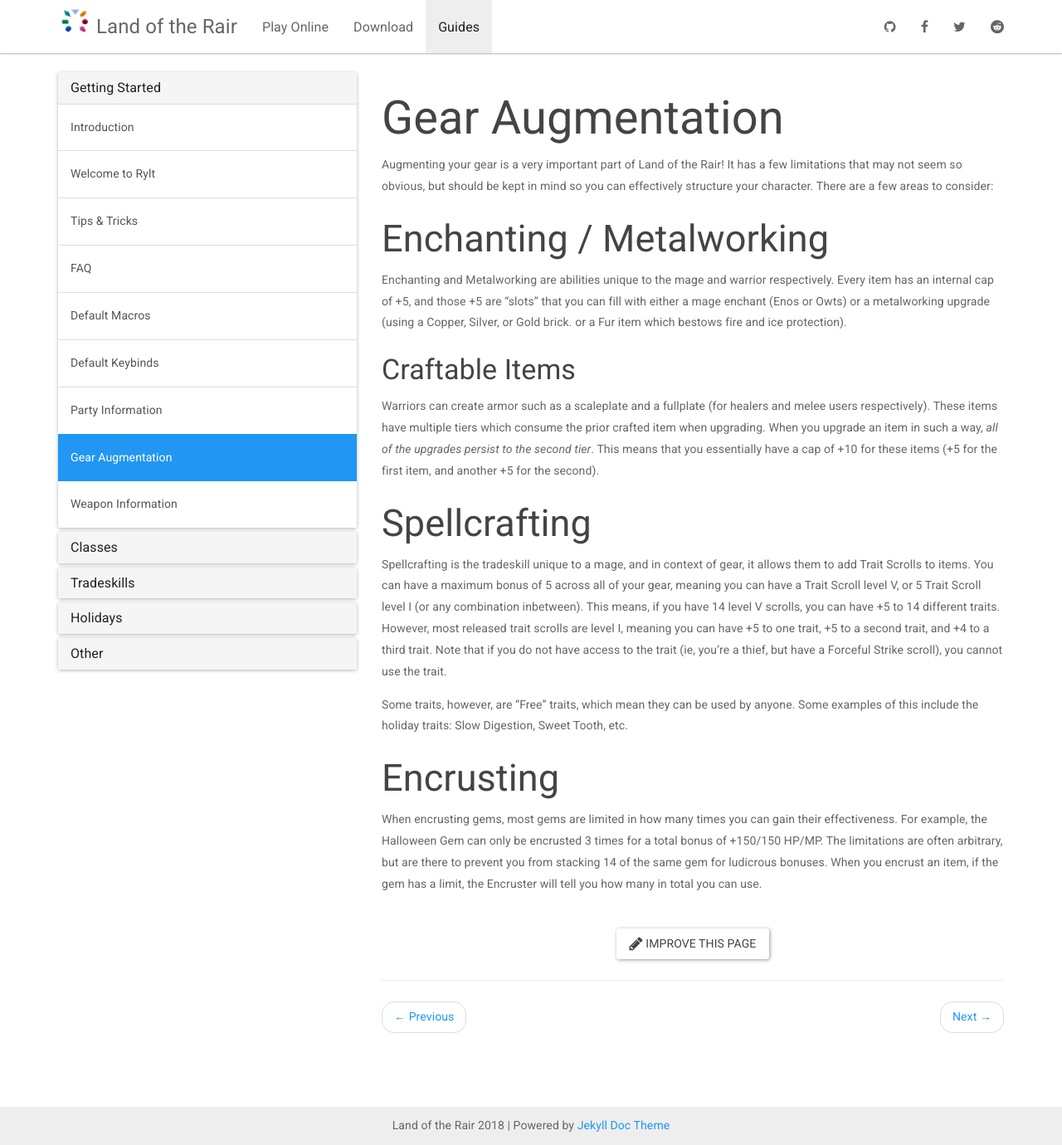
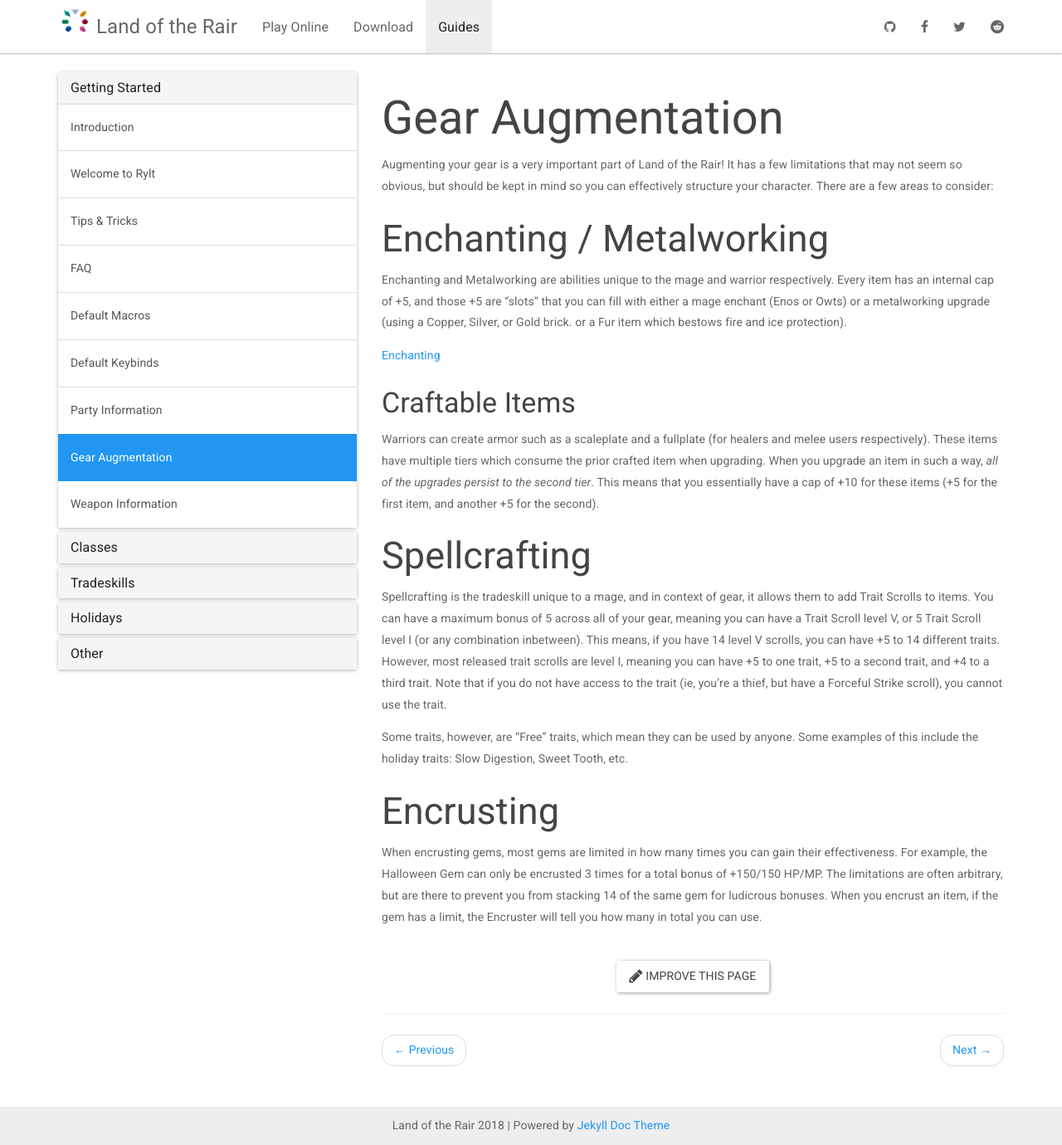
Before and after one commit to LandOfTheRair/landoftherair.github.io, a Jekyll site: the page built from _docs/getting-started/gear-augmentation.md, in a window 1280 px wide and 1380 px high. Shown: the whole window at 83% size. Built offline with Jekyll 4.4.1, drawn with Linux system fonts in a browser that asks for light colours; nearby versions of some CDN libraries.

Commit message:
Update gear-augmentation.md

```diff
--- a/_docs/getting-started/gear-augmentation.md
+++ b/_docs/getting-started/gear-augmentation.md
@@ -8,6 +8,8 @@ Augmenting your gear is a very important part of Land of the Rair! It has a few
 ## Enchanting / Metalworking
 
 Enchanting and Metalworking are abilities unique to the mage and warrior respectively. Every item has an internal cap of +5, and those +5 are "slots" that you can fill with either a mage enchant (Enos or Owts) or a metalworking upgrade (using a Copper, Silver, or Gold brick. or a Fur item which bestows fire and ice protection).
+
+[Enchanting]({{ '/docs/enchanting' | relative_url }})
 
 ### Craftable Items
 
```
